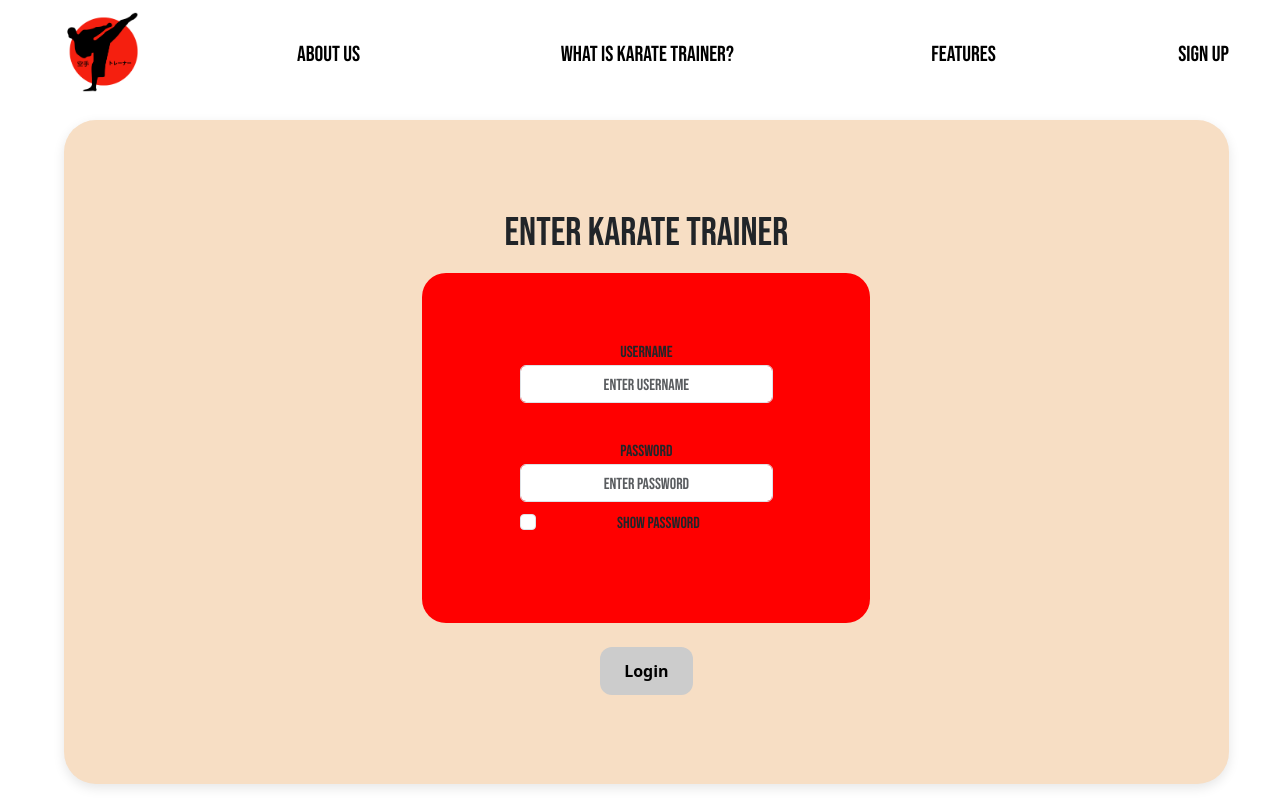
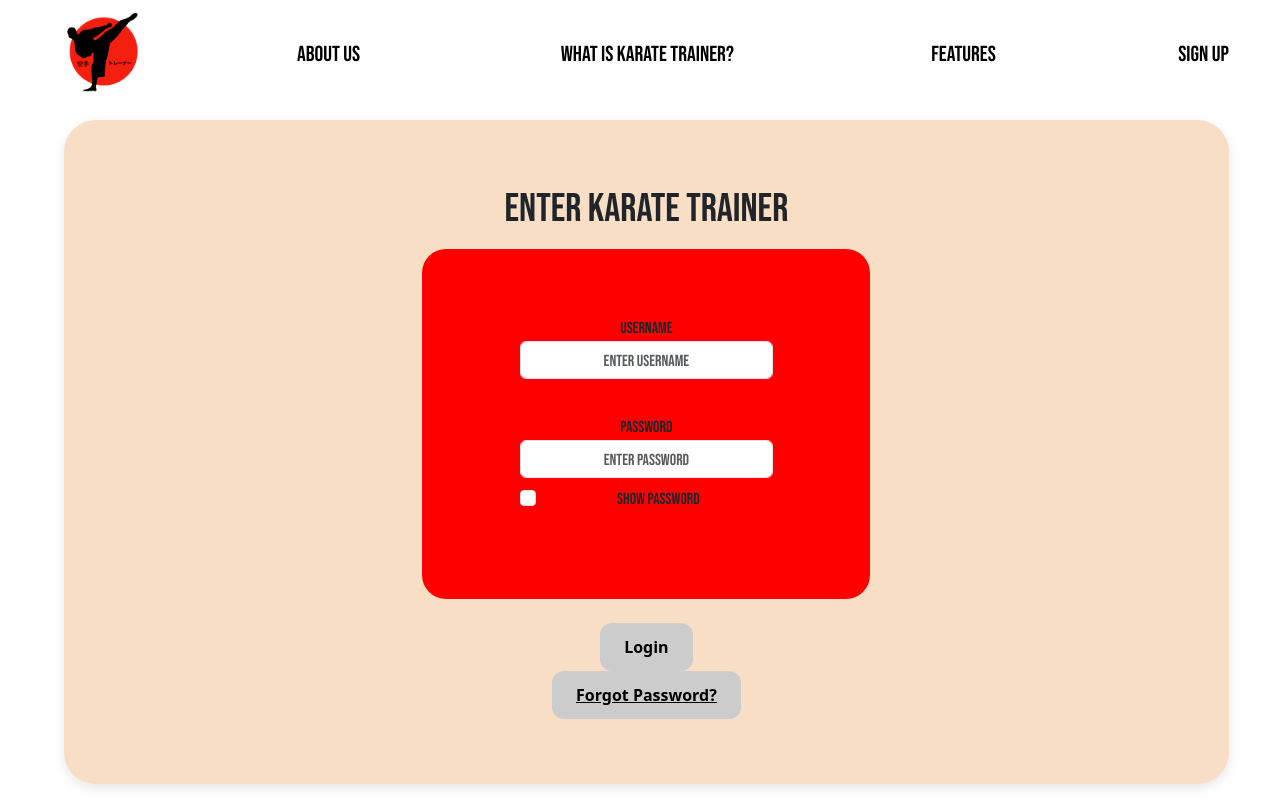
Before and after one commit to CrystalBow/group1_KarateSite, a React (Vite) app in the folder frontend/: page /login in a window 1280 px wide. Built offline with nearby package versions, Linux system fonts and the light colour scheme.

Commit message:
Added forgotpassword button

```diff
--- a/frontend/src/App.tsx
+++ b/frontend/src/App.tsx
@@ -11,6 +11,7 @@
 import SignUpPage from "./pages/SignUpPage";
 import Curriculum from "./pages/Curriculum";
 import WhiteBeltLessons from "./pages/WhiteBeltLessons";
+import ForgotPasswordPage from "./pages/ForgotPasswordPage";
 
 function App() {
   return (
@@ -22,6 +23,7 @@
         <Route path ="/signup" element={<SignUpPage />} />
         <Route path="/curriculum" element={<Curriculum />} />
         <Route path="/whitebeltlesson" element={<WhiteBeltLessons/>}/>
+        <Route path="/forgotpasswordpage" element={<ForgotPasswordPage/>}/>
       </Routes>
     </Router>
   );
--- a/frontend/src/components/Login.tsx
+++ b/frontend/src/components/Login.tsx
@@ -14,6 +14,10 @@
   // Handler for sign up action
   const handleSignUp = () => {
     navigate("/signup");
+  };
+
+  const handleForgotPassword = () => {
+    navigate("/forgotpasswordpage");
   };
 
   const app_name = "karatemanager.xyz";
@@ -146,6 +150,9 @@
             <button type="submit" className="btn btn-primary" onClick={doLogin}>
               Login
             </button>
+            <button type="button" className="btn btn-link" onClick={handleForgotPassword}>
+              Forgot Password?
+            </button>
           </div>
         </div>
       </div>
--- /dev/null
+++ b/frontend/src/pages/ForgotPasswordPage.tsx
@@ -0,0 +1,9 @@
+const ForgotPasswordPage = () => {
+    return(
+        <div>
+            hello
+        </div>
+    );
+}
+
+export default ForgotPasswordPage;
```
